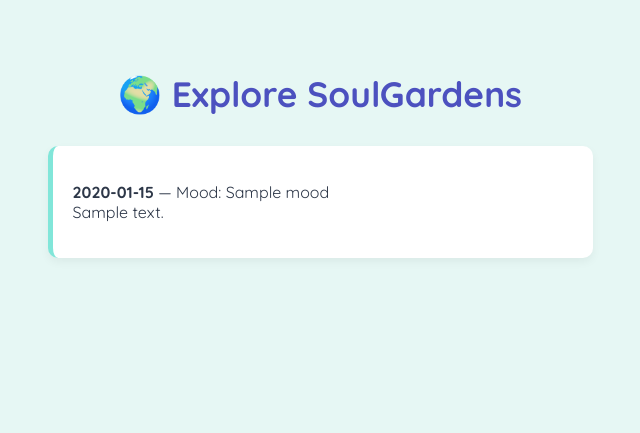
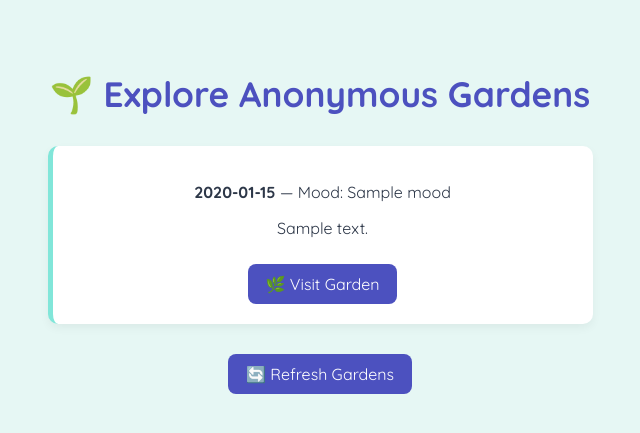
Before and after one commit to garvboiiiii/SoulGarden, a Flask app: template templates/explore.html in a window 1280 px wide. Shown: the top 433 px of the page, without its empty margins (320-960 px from the left). Run offline with Flask 3, Linux system fonts and the light colour scheme; the template is opened without the code that fills it: most values are stand-ins (such as "Sample title", 1, 10 or a date in 2020); some libraries are stand-ins or nearby versions.

Commit message:
Update explore.html

```diff
--- a/templates/explore.html
+++ b/templates/explore.html
@@ -2,7 +2,7 @@
 <html lang="en">
 <head>
   <meta charset="UTF-8">
-  <title>Explore Gardens</title>
+  <title>Explore SoulGardens</title>
   <link href="https://fonts.googleapis.com/css2?family=Quicksand:wght@400;700&display=swap" rel="stylesheet">
   <style>
     body {
@@ -10,9 +10,9 @@
       background: #e6f7f4;
       color: #2d3748;
       padding: 40px;
+      text-align: center;
     }
     h1 {
-      text-align: center;
       font-size: 2.2rem;
       color: #4c51bf;
       margin-bottom: 30px;
@@ -26,16 +26,35 @@
       max-width: 500px;
       box-shadow: 0 4px 10px rgba(0,0,0,0.05);
     }
+    .btn {
+      background: #4c51bf;
+      color: white;
+      padding: 10px 18px;
+      border-radius: 8px;
+      text-decoration: none;
+      display: inline-block;
+      margin-top: 10px;
+    }
+    .btn:hover {
+      background: #5a67d8;
+    }
   </style>
 </head>
 <body>
-  <h1>🌍 Explore SoulGardens</h1>
-  {% for garden in gardens %}
-  <div class="card">
-    {% for mem in garden.memories %}
-      <p><strong>{{ mem.timestamp.strftime('%Y-%m-%d') }}</strong> — Mood: {{ mem.mood }}<br>{{ mem.text }}</p>
+  <h1>🌱 Explore Anonymous Gardens</h1>
+
+  {% if gardens %}
+    {% for g in gardens %}
+    <div class="card">
+      <p><strong>{{ g.timestamp.strftime('%Y-%m-%d') }}</strong> — Mood: {{ g.mood }}</p>
+      <p>{{ g.text }}</p>
+      <a class="btn" href="/visit_garden?uid={{ g.uid }}">🌿 Visit Garden</a>
+    </div>
     {% endfor %}
-  </div>
-  {% endfor %}
+  {% else %}
+    <p>No anonymous gardens available to explore right now.</p>
+  {% endif %}
+
+  <a class="btn" href="/explore?uid={{ my_uid }}">🔄 Refresh Gardens</a>
 </body>
 </html>
```
